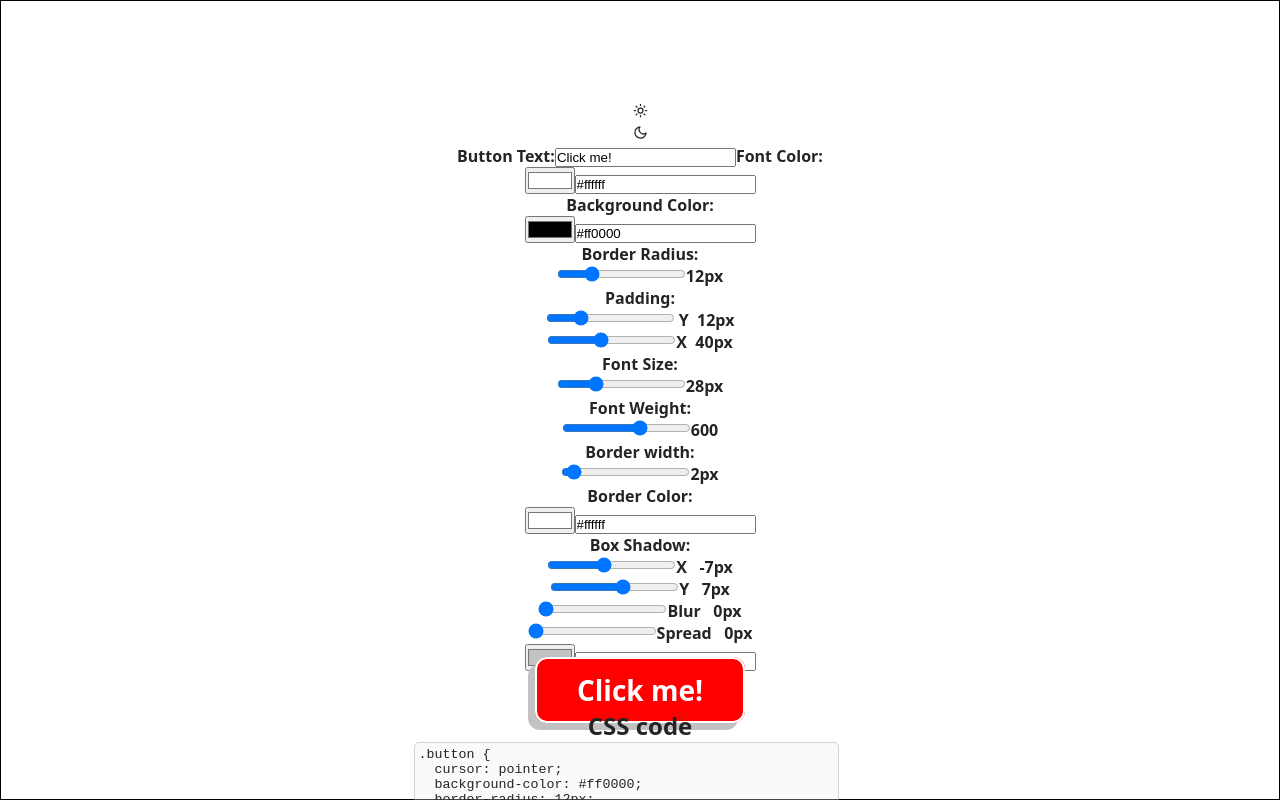
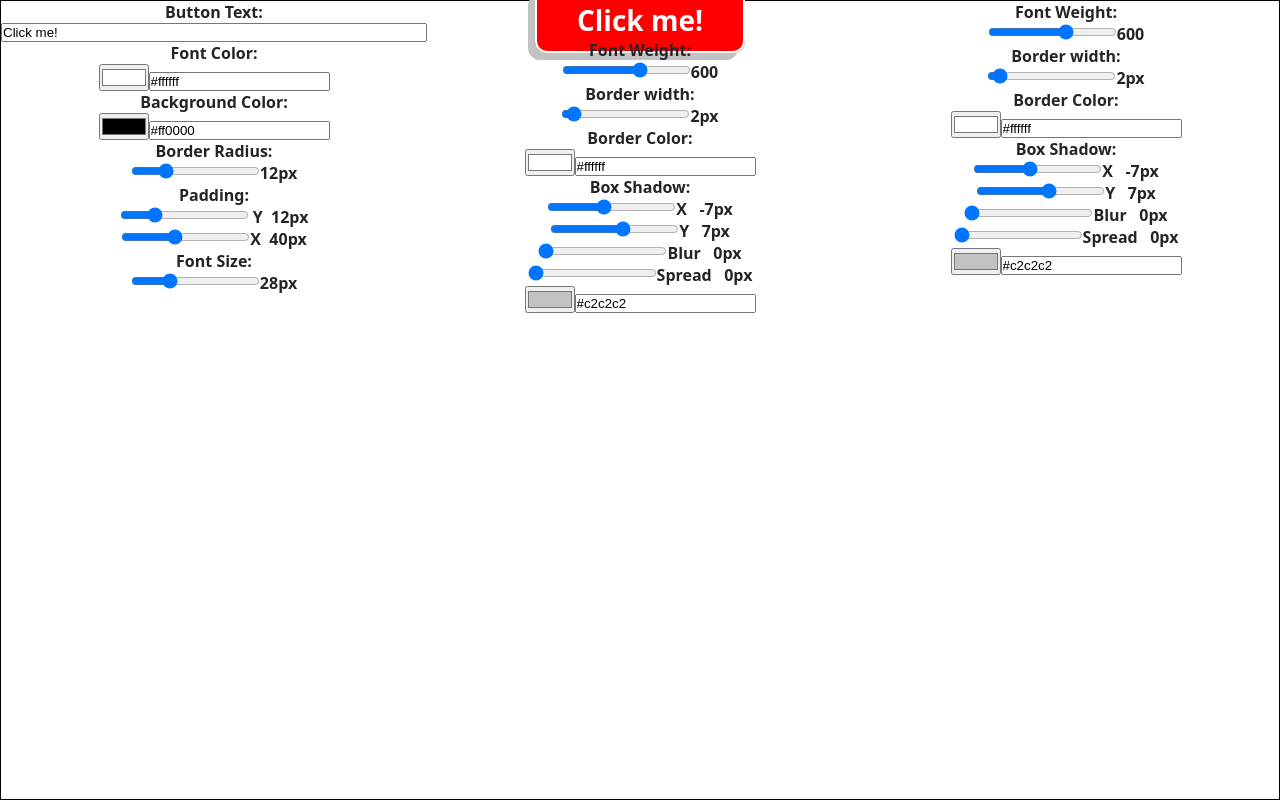
Before and after one commit to J-C-S-V/button-builder, a React (Vite) app: page / in a window 1280 px wide. Shown: the top 800 px of the page. Built offline with nearby package versions, Linux system fonts and the light colour scheme.

Commit message:
Remove footer and theme mode from App

```diff
--- a/src/App.css
+++ b/src/App.css
@@ -318,10 +318,27 @@ input[type="color"] {
   font-weight: 600;
   font-size: 1.6rem;
   color: var(--color-text-black);
-  padding: 10rem;
+  /* padding: 10rem; */
   font-family: var(--font-system-ui);
   background-color: var(--color-background-white);
   height: 100dvh;
   transition: background-color 0.2s ease-in-out, color 0.2s ease-in-out;
   border: 1px solid black;
 }
+
+.workbench {
+  display: grid;
+  grid-template-columns: 1fr 1fr 1fr;
+  grid-template-rows: 1fr 1fr;
+}
+
+.workbench > * {
+  display: grid;
+  grid-template-columns: 1fr 1fr 1fr;
+  grid-template-rows: 1fr 1fr;
+}
+
+.workbench__controls {
+  display: flex;
+  flex-direction: column;
+}
--- a/src/App.tsx
+++ b/src/App.tsx
@@ -12,7 +12,7 @@ function App() {
   return (
     <main data-theme={theme} className="app">
       {/* <Profile /> */}
-      <ul className="theme-button">
+      {/* <ul className="theme-button">
         <li className="theme-button__moon">
           <SunIcon />
         </li>
@@ -24,14 +24,14 @@ function App() {
         <li className="theme-button__sun">
           <MoonIcon />
         </li>
-      </ul>
+      </ul> */}
       {/* <h1 className="app__title">
         <span className="app__title-span-1">Free</span>&nbsp;
         <span className="app__title-span-2">Button</span>&nbsp;
         <span className="app__title-span-3">Builder</span>
       </h1> */}
       <WorkBench />
-      <Footer />
+      {/* <Footer /> */}
     </main>
   );
 }
--- /dev/null
+++ b/src/components/ControlsTwoCopy.tsx
@@ -0,0 +1,60 @@
+import { ChangeFontWeight } from "./ChangeFontWeight";
+import { ChangeBorder } from "./ChangeBorder";
+import { ChangeBorderColor } from "./ChangeBorderColor";
+import { ChangeBoxShadow } from "./ChangeBoxShadow";
+
+export const ControlsTwoCopy = ({
+  onFontWeightChange,
+  fontWeight,
+  onBorderChange,
+  border,
+  onBorderColorChange,
+  borderColor,
+  onBoxShadowYChange,
+  boxShadowY,
+  onBoxShadowXChange,
+  boxShadowX,
+  onBoxShadowBlurChange,
+  boxShadowBlur,
+  onBoxShadowColorChange,
+  boxShadowColor,
+  onBoxShadowSpreadChange,
+  boxShadowSpread,
+}: {
+  onFontWeightChange: (e: React.ChangeEvent<HTMLInputElement>) => void;
+  fontWeight: number;
+  onBorderChange: (e: React.ChangeEvent<HTMLInputElement>) => void;
+  border: number;
+  onBorderColorChange: (e: React.ChangeEvent<HTMLInputElement>) => void;
+  borderColor: string;
+  onBoxShadowYChange: (e: React.ChangeEvent<HTMLInputElement>) => void;
+  boxShadowY: number;
+  onBoxShadowXChange: (e: React.ChangeEvent<HTMLInputElement>) => void;
+  boxShadowX: number;
+  onBoxShadowBlurChange: (e: React.ChangeEvent<HTMLInputElement>) => void;
+  boxShadowBlur: number;
+  onBoxShadowColorChange: (e: React.ChangeEvent<HTMLInputElement>) => void;
+  boxShadowColor: string;
+  onBoxShadowSpreadChange: (e: React.ChangeEvent<HTMLInputElement>) => void;
+  boxShadowSpread: number;
+}) => {
+  return (
+    <div className="workbench__controls">
+      <ChangeFontWeight fontWeight={fontWeight} onFontWeightChange={onFontWeightChange} />
+      <ChangeBorder border={border} onBorderChange={onBorderChange} />
+      <ChangeBorderColor borderColor={borderColor} onBorderColorChange={onBorderColorChange} />
+      <ChangeBoxShadow
+        boxShadowY={boxShadowY}
+        onBoxShadowYChange={onBoxShadowYChange}
+        boxShadowX={boxShadowX}
+        onBoxShadowXChange={onBoxShadowXChange}
+        boxShadowBlur={boxShadowBlur}
+        onBoxShadowBlurChange={onBoxShadowBlurChange}
+        boxShadowColor={boxShadowColor}
+        onBoxShadowColorChange={onBoxShadowColorChange}
+        boxShadowSpread={boxShadowSpread}
+        onBoxShadowSpreadChange={onBoxShadowSpreadChange}
+      />
+    </div>
+  );
+};
--- a/src/components/WorkBench.tsx
+++ b/src/components/WorkBench.tsx
@@ -1,7 +1,9 @@
 import { useState } from "react";
 import { Controls } from "./Controls";
 import { ControlsTwo } from "./ControlsTwo";
-import { CodeArea } from "./CodeArea";
+import { ControlsTwoCopy } from "./ControlsTwoCopy";
+import { Button } from "./Button";
+// import { CodeArea } from "./CodeArea";
 
 export const WorkBench = () => {
   const [innerText, setInnerText] = useState("Click me!");
@@ -98,7 +100,44 @@ export const WorkBench = () => {
         onFontSizeChange={handleFontSizeChange}
         fontSize={fontSize}
       />
-      <ControlsTwo
+      <div className="workbench__controls">
+        <Button
+          border={border}
+          borderColor={borderColor}
+          borderRadius={borderRadius}
+          backgroundColor={backgroundColor}
+          paddingY={paddingY}
+          paddingX={paddingX}
+          fontWeight={fontWeight}
+          fontSize={fontSize}
+          fontColor={fontColor}
+          innerText={innerText}
+          boxShadowY={boxShadowY}
+          boxShadowX={boxShadowX}
+          boxShadowBlur={boxShadowBlur}
+          boxShadowColor={boxShadowColor}
+          boxShadowSpread={boxShadowSpread}
+        />
+        <ControlsTwo
+          fontWeight={fontWeight}
+          onFontWeightChange={handleFontWeightChange}
+          border={border}
+          onBorderChange={handleBorderChange}
+          borderColor={borderColor}
+          onBorderColorChange={handleBorderColorChange}
+          boxShadowY={boxShadowY}
+          onBoxShadowYChange={handleBoxShadowYChange}
+          boxShadowX={boxShadowX}
+          onBoxShadowXChange={handleBoxShadowXChange}
+          boxShadowBlur={boxShadowBlur}
+          onBoxShadowBlurChange={handleBoxShadowBlurChange}
+          boxShadowColor={boxShadowColor}
+          onBoxShadowColorChange={handleBoxShadowColorChange}
+          boxShadowSpread={boxShadowSpread}
+          onBoxShadowSpreadChange={handleBoxShadowSpreadChange}
+        />
+      </div>
+      <ControlsTwoCopy
         fontWeight={fontWeight}
         onFontWeightChange={handleFontWeightChange}
         border={border}
@@ -116,7 +155,8 @@ export const WorkBench = () => {
         boxShadowSpread={boxShadowSpread}
         onBoxShadowSpreadChange={handleBoxShadowSpreadChange}
       />
-      <CodeArea
+
+      {/* <CodeArea
         innerText={innerText}
         backgroundColor={backgroundColor}
         borderRadius={borderRadius}
@@ -132,7 +172,7 @@ export const WorkBench = () => {
         boxShadowBlur={boxShadowBlur}
         boxShadowColor={boxShadowColor}
         boxShadowSpread={boxShadowSpread}
-      />
+      /> */}
     </section>
   );
 };
```
